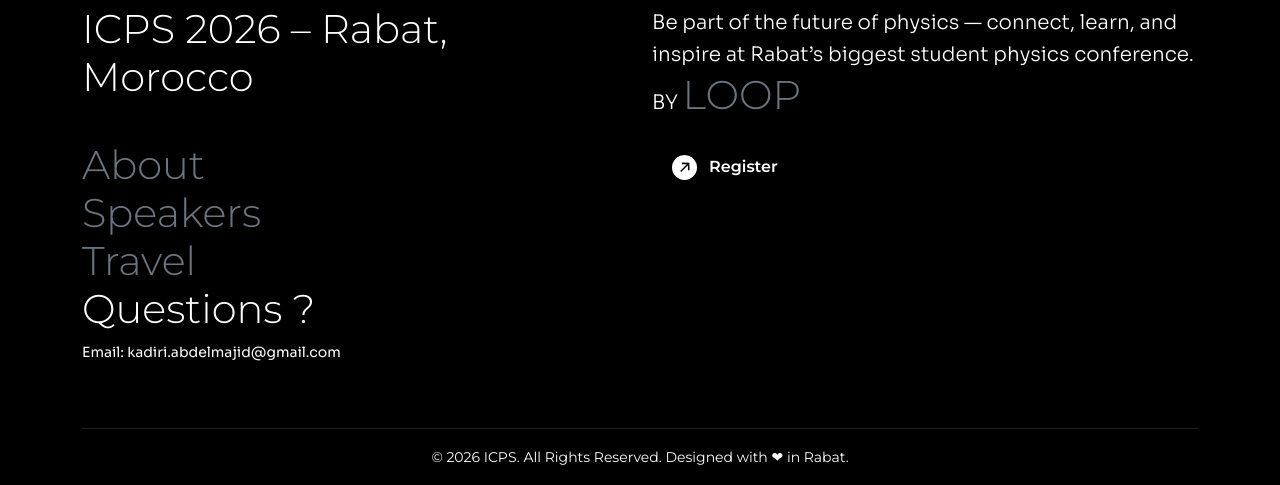
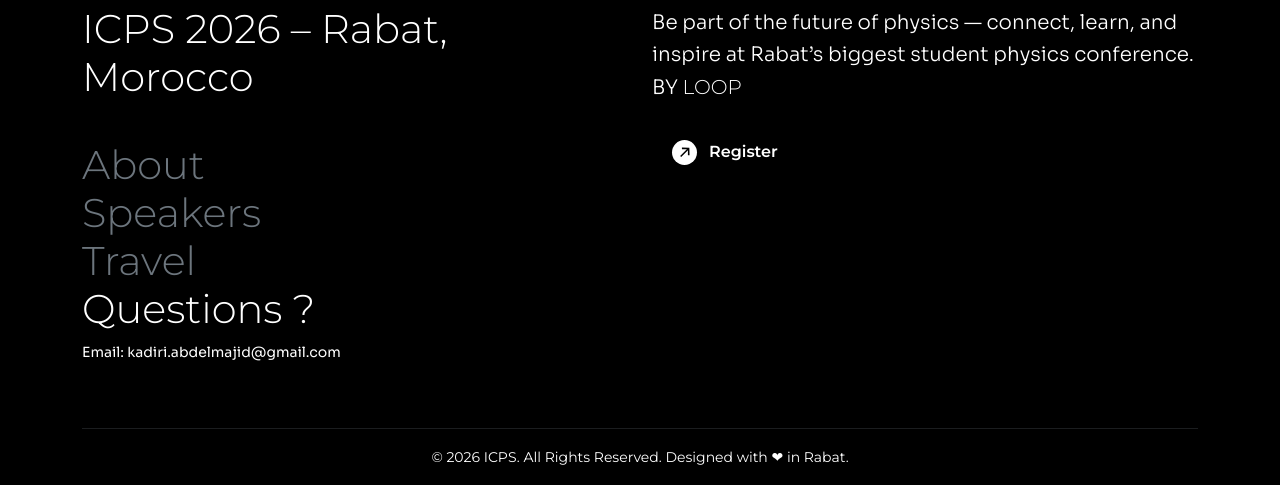
Before and after one commit to icps26/icps26.github.io, a plain HTML site: page index.html in a window 1280 px wide. Shown: the part 5432-5917 px from the top of the page. Drawn offline with nearby package versions, Linux system fonts and the light colour scheme; a web font is replaced by a local one.

Commit message:
Update index.html

```diff
--- a/index.html
+++ b/index.html
@@ -1163,7 +1163,7 @@ Arrive via Rabat-Salé Airport (RBA), just minutes from downtown, or Casablanca
       </div>
             <div class="col-lg-6 mb-4">
         <h2 class="display-5 fw-bold mb-3 text-white">Join ICPS 2026 Today!</h2>
-    <p class="lead mb-4 text-white">Be part of the future of physics — connect, learn, and inspire at Rabat’s biggest student physics conference. BY <a href="https://ahdmarwan.github.io/" class="display-6 text-secondary ">LOOP</a></p>
+    <p class="lead mb-4 text-white">Be part of the future of physics — connect, learn, and inspire at Rabat’s biggest student physics conference. BY <a href="https://ahdmarwan.github.io/" class="text-white">LOOP</a></p>
     <button href="#" class="button" style="--clr: #000; --bg: #000; --txt: #fff;">
   <span class="button__icon-wrapper">
     <svg
```
